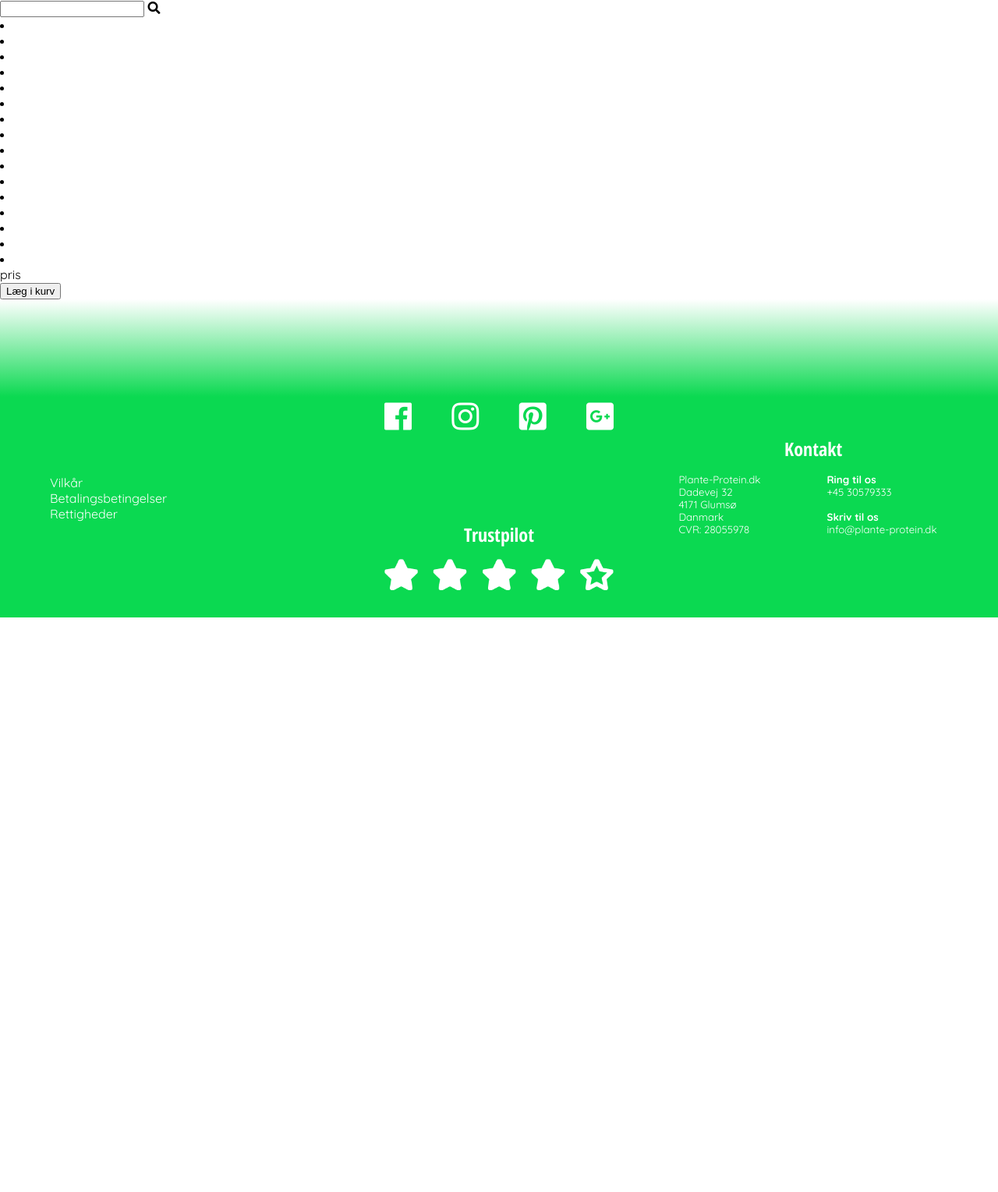
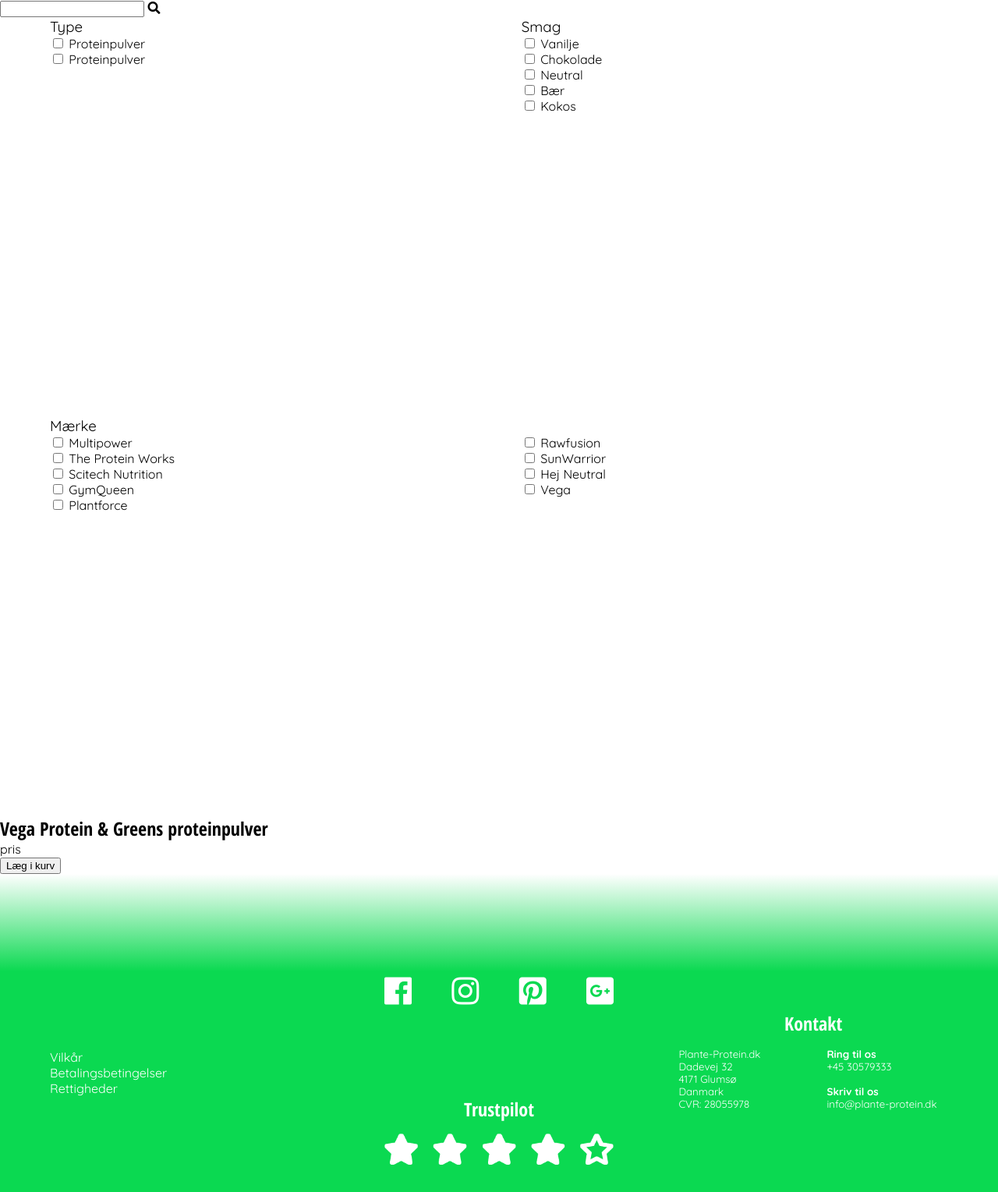
Before and after one commit to Thorstein77/planteprotein_b4, a PHP site: page /products.php in a window 1280 px wide. Shown: the whole page at 78% size. Before the commit the page ends 792 px from the top, so only its background shows below. Run offline with PHP 8.4, Linux system fonts and the light colour scheme; style sheets or scripts are compiled from the project's sources; some libraries are stand-ins or nearby versions.

Commit message:
Struktur

```diff
--- a/css/styles.scss
+++ b/css/styles.scss
@@ -60,6 +60,36 @@
 
   aside{
 
+    .grid{
+      display: grid;
+      grid-template: 40vw 40vw / 47.5% 5% 47.5%;
+      margin: 0 5%;
+
+      ul{
+        list-style-type: none;
+      }
+
+      h3{
+        @include fontText;
+        font-weight: 400;
+      }
+
+      #gridItem1{
+        grid-area: 1 / 1 / 2 / 2;
+      }
+
+      #gridItem2{
+        grid-area: 1 / 3 / 2 / 4;
+      }
+
+      #gridItem3{
+        grid-area: 2 / 1 / 3 / 2;
+      }
+
+      #gridItem4{
+        grid-area: 2 / 3 / 3 / 4;
+      }
+    }
   }
 }
 
--- a/products.php
+++ b/products.php
@@ -34,41 +34,96 @@
     <aside>
         <h2></h2>
 
-        <div>
-            <div>
-                <h3></h3>
+        <div class="grid">
+            <div id="gridItem1">
+                <h3>Type</h3>
 
                 <ul>
-                    <li></li>
-                    <li></li>
+                    <li>
+                        <input type="checkbox">
+                        Proteinpulver
+                    </li>
+                    <li>
+                        <input type="checkbox">
+                        Proteinpulver
+                    </li>
                 </ul>
             </div>
 
-            <div>
-                <h3></h3>
+            <div id="gridItem2">
+                <h3>Smag</h3>
 
                 <ul>
-                    <li></li>
-                    <li></li>
-                    <li></li>
-                    <li></li>
-                    <li></li>
+                    <li>
+                        <input type="checkbox">
+                        Vanilje
+                    </li>
+                    <li>
+                        <input type="checkbox">
+                        Chokolade
+                    </li>
+                    <li>
+                        <input type="checkbox">
+                        Neutral
+                    </li>
+                    <li>
+                        <input type="checkbox">
+                        Bær
+                    </li>
+                    <li>
+                        <input type="checkbox">
+                        Kokos
+                    </li>
                 </ul>
             </div>
 
-            <div>
-                <h3></h3>
+            <div id="gridItem3">
+                <h3>Mærke</h3>
 
                 <ul>
-                    <li></li>
-                    <li></li>
-                    <li></li>
-                    <li></li>
-                    <li></li>
-                    <li></li>
-                    <li></li>
-                    <li></li>
-                    <li></li>
+                    <li>
+                        <input type="checkbox">
+                        Multipower
+                    </li>
+                    <li>
+                        <input type="checkbox">
+                        The Protein Works
+                    </li>
+                    <li>
+                        <input type="checkbox">
+                        Scitech Nutrition
+                    </li>
+                    <li>
+                        <input type="checkbox">
+                        GymQueen
+                    </li>
+                    <li>
+                        <input type="checkbox">
+                        Plantforce
+                    </li>
+                </ul>
+            </div>
+
+            <div id="gridItem4">
+                <h3>&#8205;</h3>
+
+                <ul>
+                    <li>
+                        <input type="checkbox">
+                        Rawfusion
+                    </li>
+                    <li>
+                        <input type="checkbox">
+                        SunWarrior
+                    </li>
+                    <li>
+                        <input type="checkbox">
+                        Hej Neutral
+                    </li>
+                    <li>
+                        <input type="checkbox">
+                        Vega
+                    </li>
                 </ul>
             </div>
         </div>
@@ -76,7 +131,10 @@
 
     <section>
         <div>
-            <h2></h2>
+            <h2>
+                Vega Protein &
+                Greens proteinpulver
+            </h2>
 
             <img>
 
```
